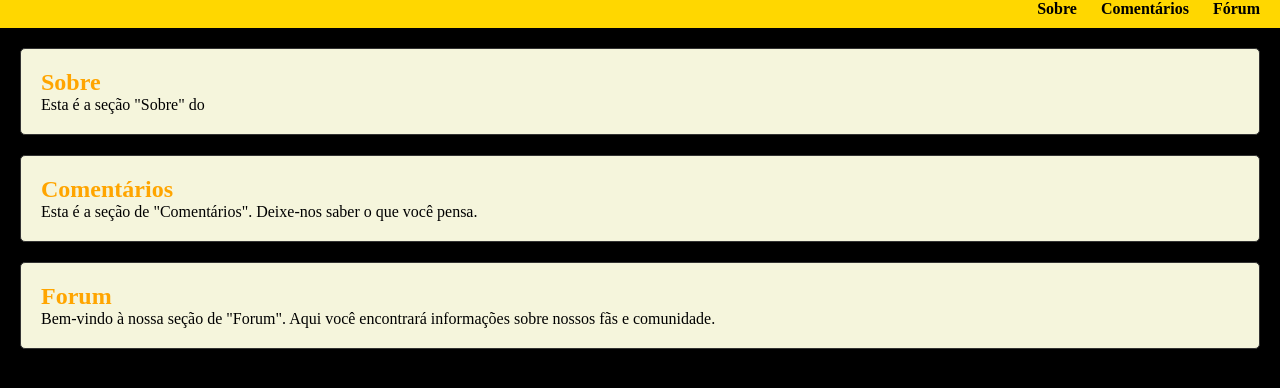
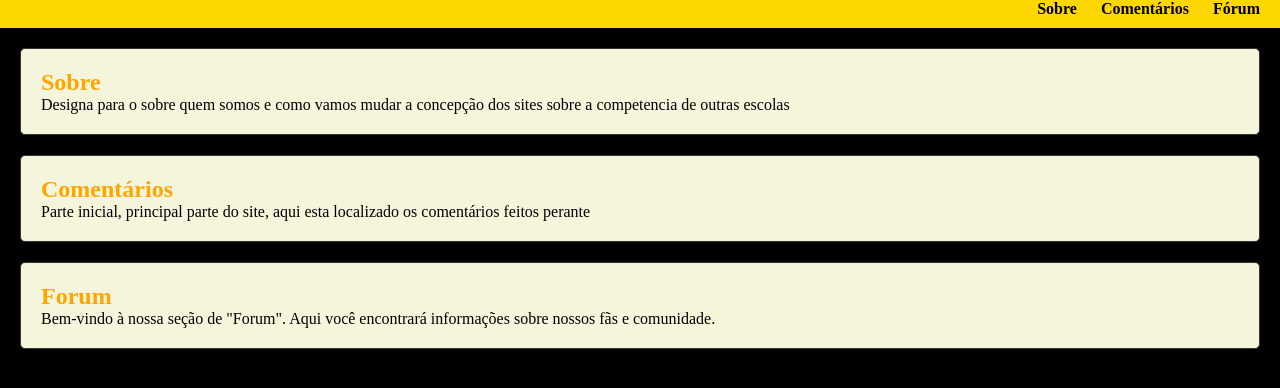
Before and after one commit to Jhovial/Projeto-acessibilidade-, a plain HTML site: page Pagina inicial/index.html in a window 1280 px wide. Drawn offline with Linux system fonts and the light colour scheme.

Commit message:
aaa
aaaaa

```diff
--- a/Pagina inicial/index.html
+++ b/Pagina inicial/index.html
@@ -33,12 +33,12 @@
     </ul>
     <section id="sobre">
         <h2>Sobre</h2>
-        <p>Esta é a seção "Sobre" do</p>
+        <p>Designa para o sobre quem somos e como vamos mudar a concepção dos sites sobre a competencia de outras escolas</p>
     </section>
 
     <section id="comentarios">
         <h2>Comentários</h2>
-        <p>Esta é a seção de "Comentários". Deixe-nos saber o que você pensa.</p>
+        <p>Parte inicial, principal parte do site, aqui esta localizado os comentários feitos perante </p>
     </section>
 
     <section id="forum">
```
